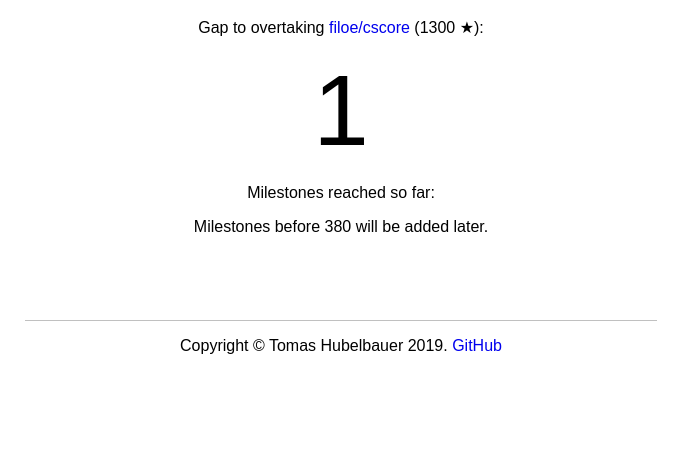
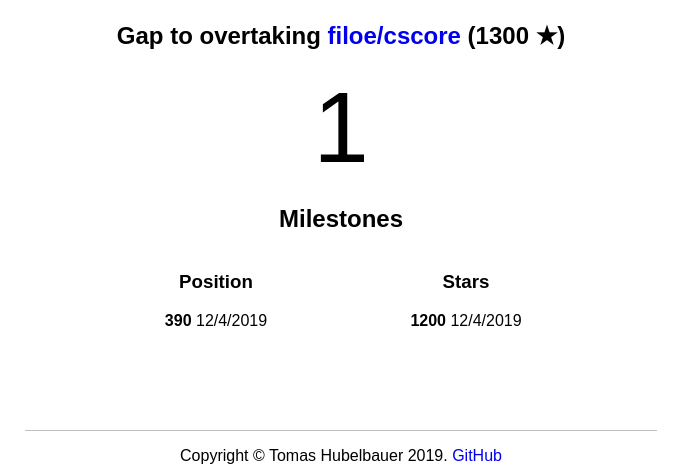
Before and after one commit to TomasHubelbauer/is4a-leaderboard, a website: page index.html in a window 1280 px wide. Shown: the part 462-935 px from the top of the page, without its empty margins (299-981 px from the left). Before the commit the page ends 825 px from the top, so only its background shows below. Drawn offline with Linux system fonts and the light colour scheme.

Commit message:
Display both position and stars milestones

```diff
--- a/index.css
+++ b/index.css
@@ -15,6 +15,16 @@ a {
   font-size: 100px;
 }
 
+#milestonesDiv {
+  display: flex;
+  margin: auto;
+  width: 500px;
+}
+
+#milestonesDiv div {
+  flex: 1;
+}
+
 #copyrightP {
   border-top: 1px solid silver;
   margin: 10ex auto auto;
--- a/index.html
+++ b/index.html
@@ -15,13 +15,17 @@
       #
     </h1>
     <span id="positionSpan">?</span>
-    <p>
-      Gap to overtaking <span id="contendersSpan">contenders</span>:
-    </p>
+    <h2>Gap to overtaking <span id="contendersSpan">contenders</span></h2>
     <span id="gapSpan"></span>
-    <p>Milestones reached so far:</p>
-    <div id="milestonesDiv"></div>
-    <p>Milestones before 380 will be added later.</p>
+    <h2>Milestones</h2>
+    <div id="milestonesDiv">
+      <div id="positionMilestonesDiv">
+        <h3>Position</h3>
+      </div>
+      <div id="starsMilestonesDiv">
+        <h3>Stars</h3>
+      </div>
+    </div>
     <p id="copyrightP">Copyright &copy; Tomas Hubelbauer 2019. <a href="https://github.com/TomasHubelbauer/is4a-leaderboard">GitHub</a></p>
   </body>
 </html>
--- a/index.js
+++ b/index.js
@@ -20,15 +20,23 @@ window.addEventListener('load', async () => {
 
   contendersSpan.append(document.createTextNode(` (${json.stars + json.gap} ★)`));
 
-  if (json.milestones) {
-    const milestonesDiv = document.getElementById('milestonesDiv');
-    for (const milestone in json.milestones) {
-      const milestoneDiv = document.createElement('p');
-      const milestoneStrong = document.createElement('strong');
-      milestoneStrong.textContent = milestone;
-      milestoneDiv.append(milestoneStrong);
-      milestoneDiv.append(document.createTextNode(' ' + new Date(json.milestones[milestone]).toLocaleDateString()));
-      milestonesDiv.append(milestoneDiv);
-    }
+  const positionMilestonesDiv = document.getElementById('positionMilestonesDiv');
+  for (const positionMilestone in json.positionMilestones) {
+    const milestoneDiv = document.createElement('p');
+    const milestoneStrong = document.createElement('strong');
+    milestoneStrong.textContent = positionMilestone;
+    positionMilestonesDiv.append(milestoneStrong);
+    positionMilestonesDiv.append(document.createTextNode(' ' + new Date(json.positionMilestones[positionMilestone]).toLocaleDateString()));
+    positionMilestonesDiv.append(milestoneDiv);
+  }
+
+  const starsMilestonesDiv = document.getElementById('starsMilestonesDiv');
+  for (const starsMilestone in json.starsMilestones) {
+    const milestoneDiv = document.createElement('p');
+    const milestoneStrong = document.createElement('strong');
+    milestoneStrong.textContent = starsMilestone;
+    starsMilestonesDiv.append(milestoneStrong);
+    starsMilestonesDiv.append(document.createTextNode(' ' + new Date(json.starsMilestones[starsMilestone]).toLocaleDateString()));
+    starsMilestonesDiv.append(milestoneDiv);
   }
 });
```
